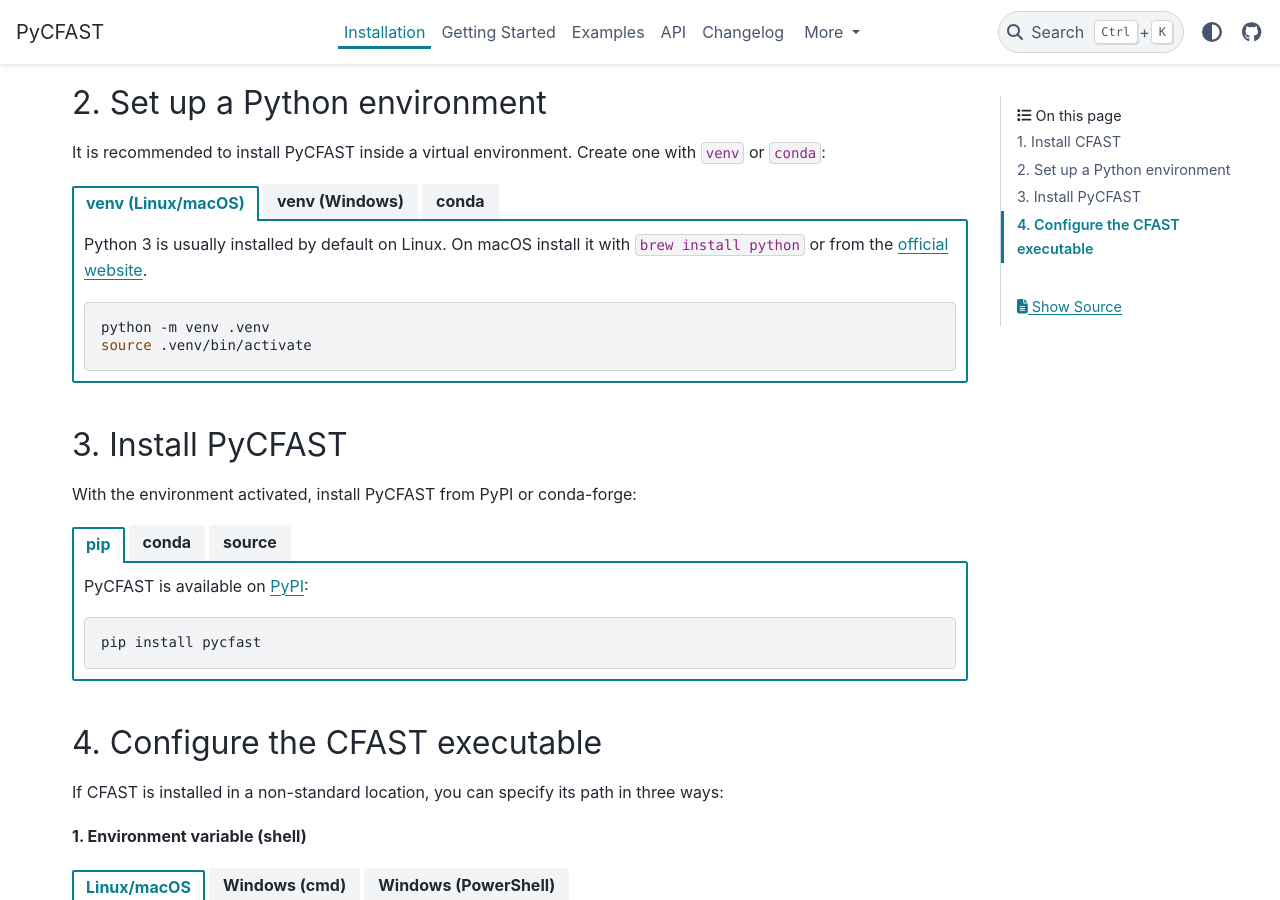
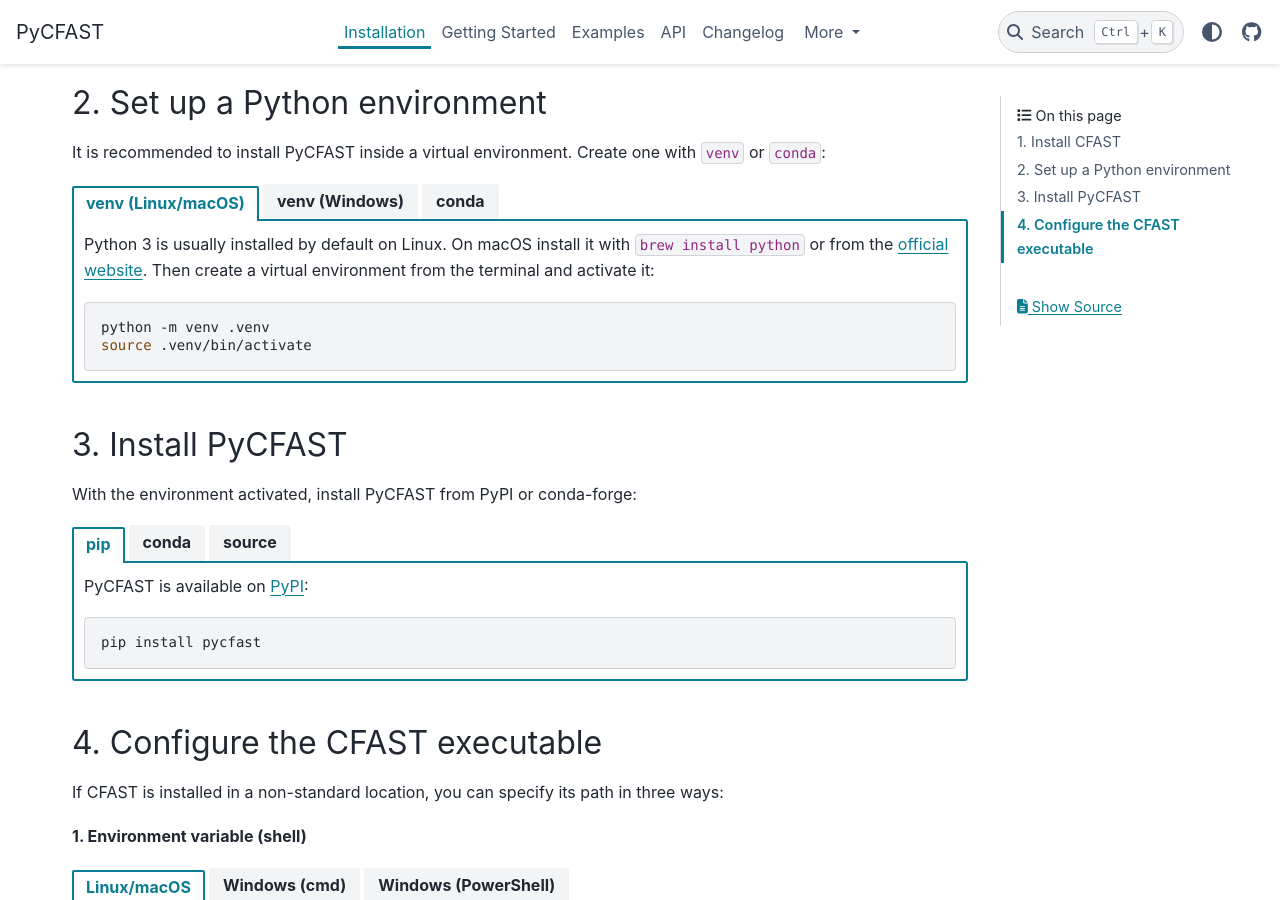
Before and after one commit to bewygs/pycfast, a Sphinx documentation site: the page built from docs/source/installation.rst, in a window 1280 px wide and 900 px high, scrolled down 1011 px. Built offline with Sphinx 7.4.7 and the PyData theme 0.15.4, drawn with Linux system fonts in a browser that asks for light colours; pages that are not in the unit, such as notebooks, are missing from menus; the version number could not be read and is left out.

Commit message:
DOC: update instructions for creating virtual environments (#213)

```diff
--- a/docs/source/installation.rst
+++ b/docs/source/installation.rst
@@ -95,7 +95,8 @@
 
       Python 3 is usually installed by default on Linux. On macOS install it with
       ``brew install python`` or from the
-      `official website <https://www.python.org/downloads/macos/>`__.
+      `official website <https://www.python.org/downloads/macos/>`__. Then create a
+      virtual environment from the terminal and activate it:
 
       .. code-block:: bash
 
@@ -106,7 +107,8 @@
       :sync: venv-win
 
       Install the 64-bit version of Python 3 from the
-      `official website <https://www.python.org/downloads/windows/>`__.
+      `official website <https://www.python.org/downloads/windows/>`__. Then create a
+      virtual environment from the command prompt and activate it:
 
       .. code-block:: bat
 
@@ -117,7 +119,7 @@
       :sync: conda
 
       `Miniforge <https://conda-forge.org/download/>`_ is the recommended way to install
-      ``conda``.
+      ``conda``. Then open the terminal and create a new environment and activate it:
 
       .. code-block:: bash
 
```
